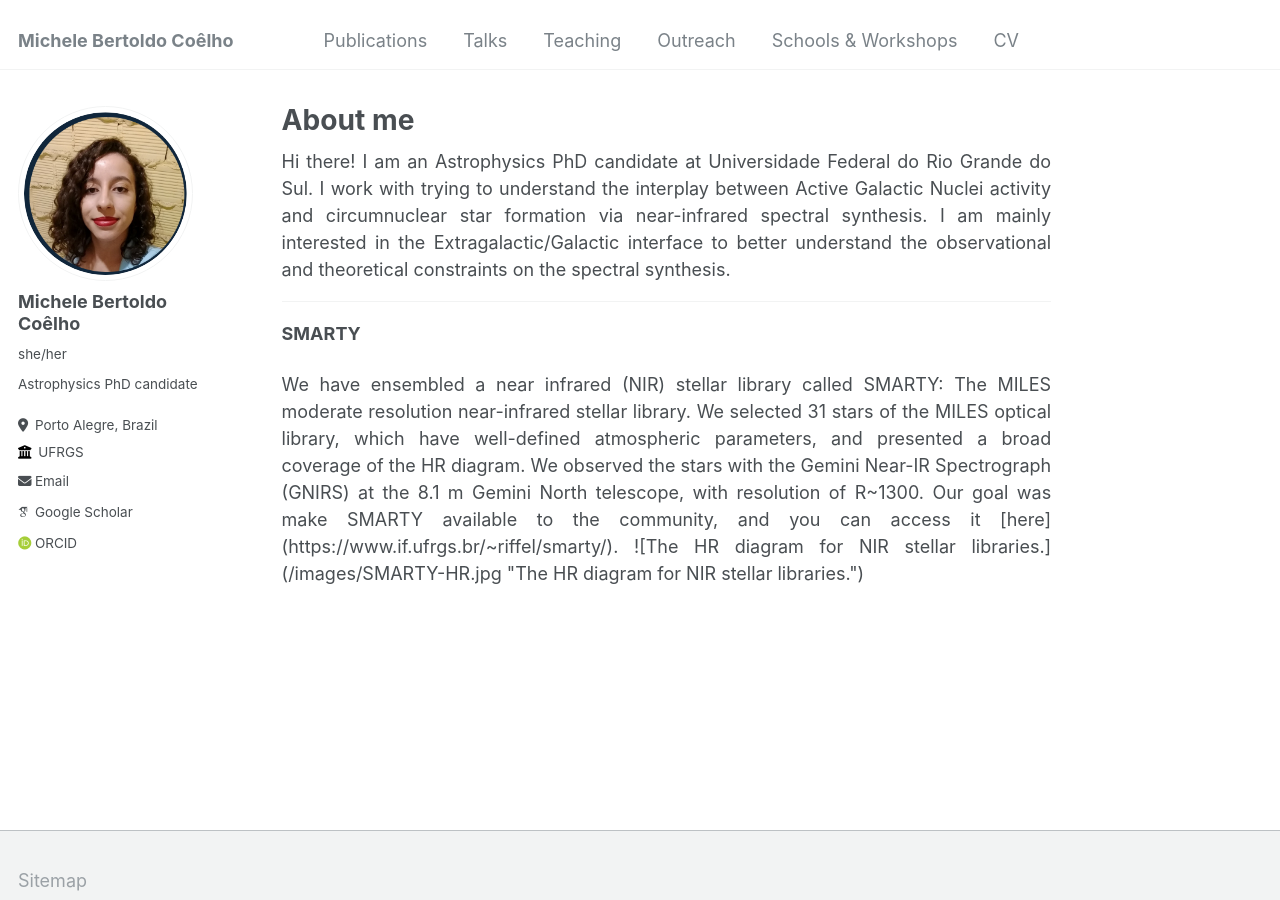
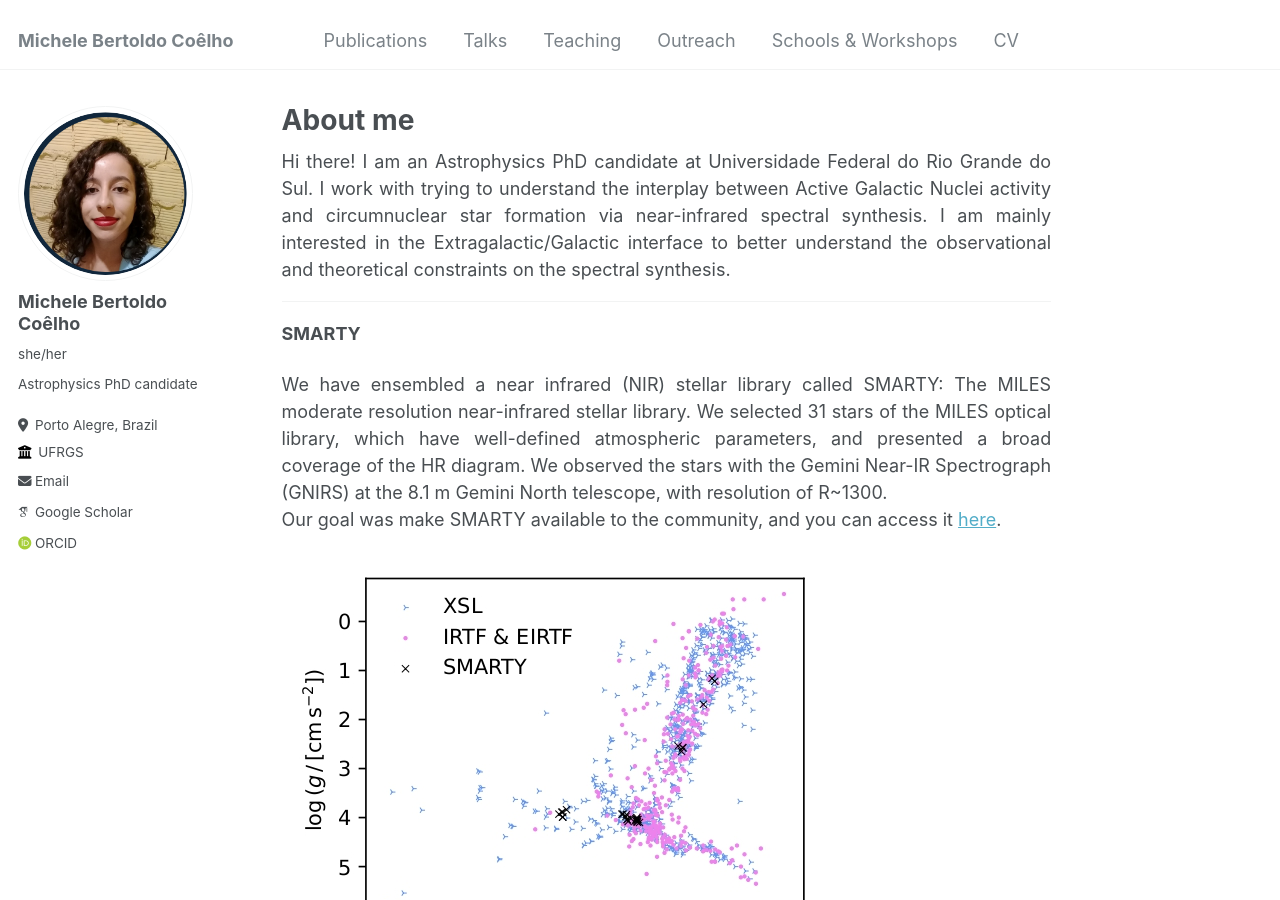
Before and after one commit to michele-bc/michele-bc.github.io, a Jekyll site: the page built from _pages/about.md, in a window 1280 px wide and 900 px high. Built offline with Jekyll 4.4.1, drawn with Linux system fonts in a browser that asks for light colours; some web fonts are replaced.

Commit message:
Update about.md

```diff
--- a/_pages/about.md
+++ b/_pages/about.md
@@ -21,8 +21,10 @@ I am an Astrophysics PhD candidate at Universidade Federal do Rio Grande do Sul.
 
 <div align="justify">
 
-We have ensembled a near infrared (NIR) stellar library called SMARTY: The MILES moderate resolution near-infrared stellar library. We selected 31 stars of the MILES optical library, which have well-defined atmospheric parameters, and presented a broad coverage of the HR diagram. We observed the stars with the Gemini Near-IR Spectrograph (GNIRS) at the 8.1 m Gemini North telescope, with resolution of R~1300. Our goal was make SMARTY available to the community, and you can access it [here](https://www.if.ufrgs.br/~riffel/smarty/).
+We have ensembled a near infrared (NIR) stellar library called SMARTY: The MILES moderate resolution near-infrared stellar library. We selected 31 stars of the MILES optical library, which have well-defined atmospheric parameters, and presented a broad coverage of the HR diagram. We observed the stars with the Gemini Near-IR Spectrograph (GNIRS) at the 8.1 m Gemini North telescope, with resolution of R~1300.
+
+</div>
+
+Our goal was make SMARTY available to the community, and you can access it [here](https://www.if.ufrgs.br/~riffel/smarty/).
 
 ![The HR diagram for NIR stellar libraries.](/images/SMARTY-HR.jpg "The HR diagram for NIR stellar libraries.")
-
-</div>
```
